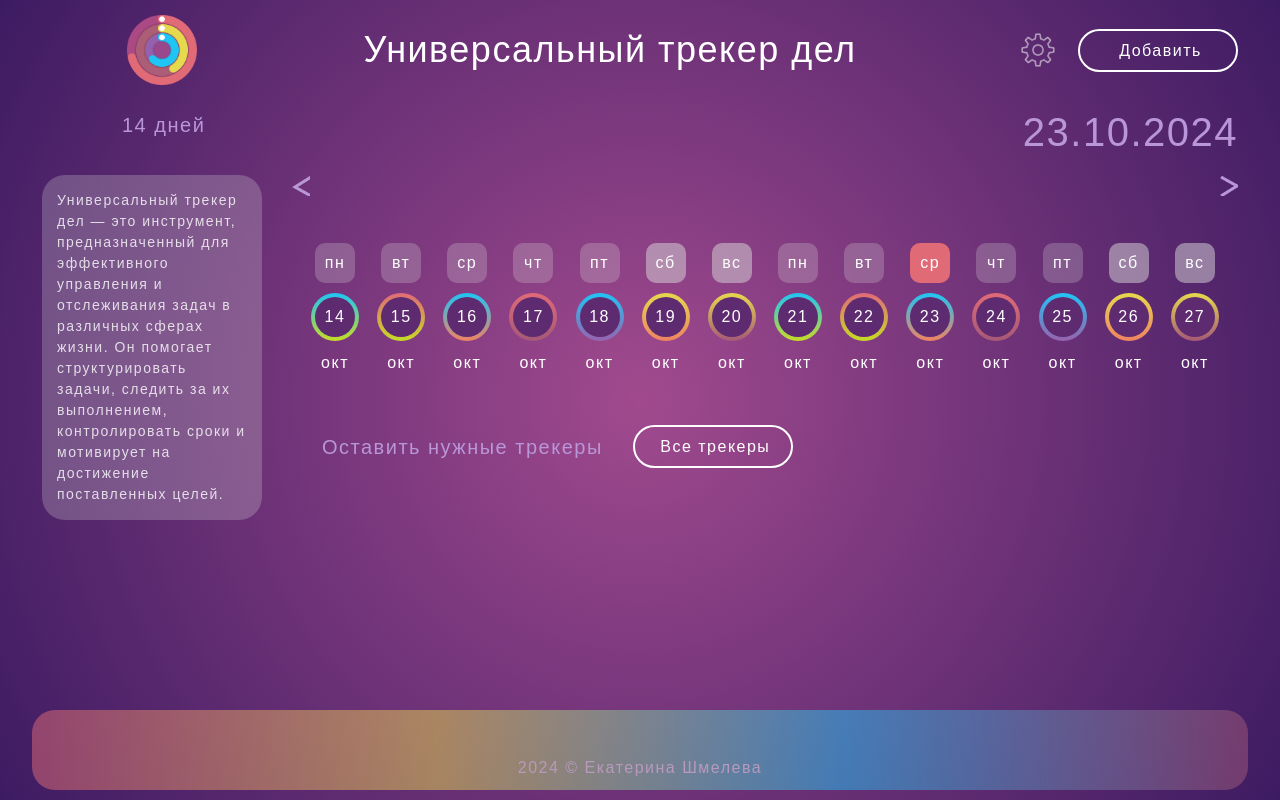
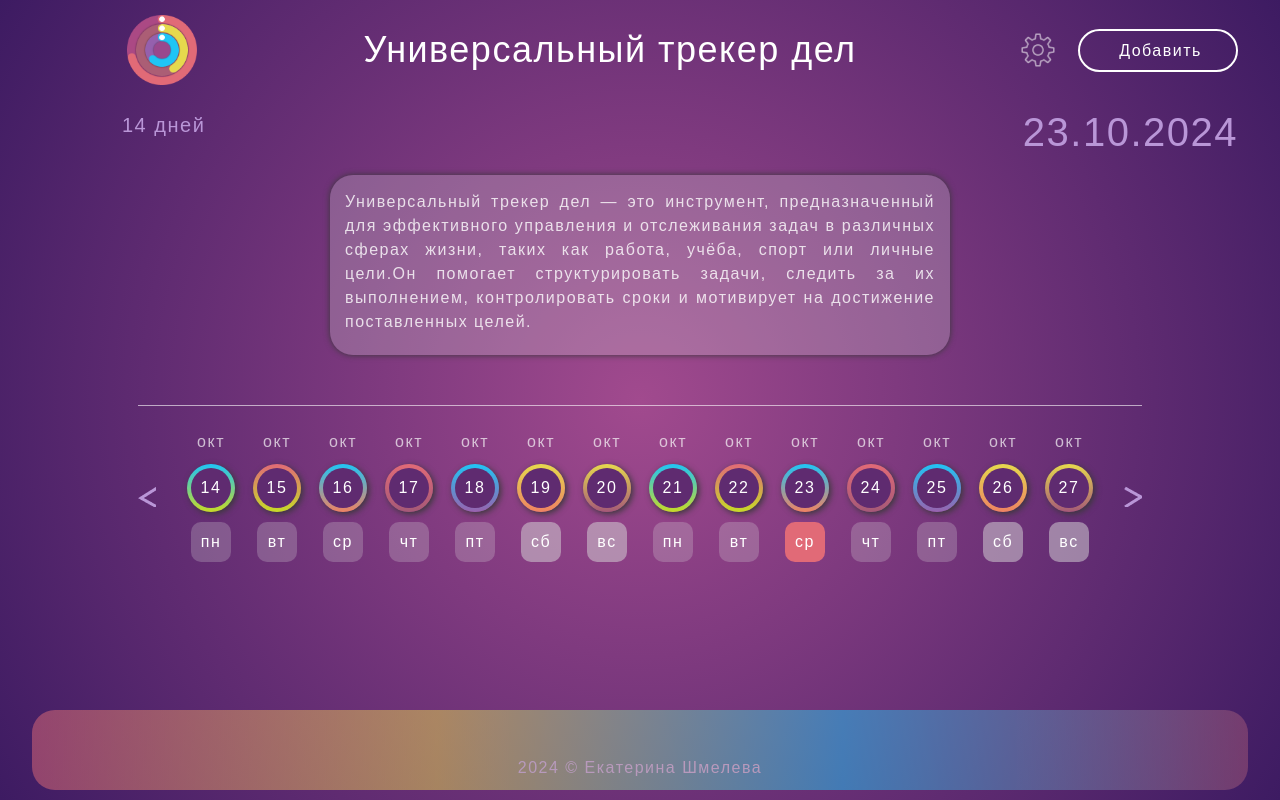
Before and after one commit to gutkati/react-tracker, a React (Vite) app: page / in a window 1280 px wide. Built offline with nearby package versions, Linux system fonts and the light colour scheme.

Commit message:
Изменить расположение элементов в mainTracker

```diff
--- a/src/components/day/Day.module.css
+++ b/src/components/day/Day.module.css
@@ -3,6 +3,10 @@
     display: flex;
     flex-direction: column;
     align-items: center;
+}
+
+.month {
+    color: rgba(250, 250, 250, .7);
 }
 
 .square {
@@ -34,6 +38,7 @@
     flex-direction: row;
     align-items: center;
     justify-content: center;
+    box-shadow: 2px 2px 6px #393939;
 }
 
 .gradient1 {
--- a/src/components/day/day.jsx
+++ b/src/components/day/day.jsx
@@ -57,9 +57,15 @@ const Day = ({index, date}) => {
     // Чтобы сравнить две даты, лучше использовать toDateString(), это позволит сравнить только день, месяц и год
     return (
         <div className={styles.box__day}>
-            <div>
-                {/*{markShow}*/}
-                {marks(date)}
+
+
+            <p className={styles.month}>{month}</p>
+
+
+            <div className={`${styles.circle} ${styles[gradient]}`}>
+                <div className={styles.little__circle}>
+                    <p>{num}</p>
+                </div>
             </div>
 
             <div
@@ -69,12 +75,12 @@ const Day = ({index, date}) => {
                 `}>
                 <p>{day}</p>
             </div>
-            <div className={`${styles.circle} ${styles[gradient]}`}>
-                <div className={styles.little__circle}>
-                    <p>{num}</p>
-                </div>
+
+             <div>
+                {/*{markShow}*/}
+                {marks(date)}
             </div>
-            <p>{month}</p>
+
         </div>
     );
 };
--- a/src/components/infoBox/InfoBox.module.css
+++ b/src/components/infoBox/InfoBox.module.css
@@ -1,15 +1,20 @@
 .info__box {
-    width: 220px;
-    min-height: 340px;
+    width: 620px;
+    min-height: 180px;
     /*width: fit-content;*/
     height: fit-content;
     padding: 15px;
     box-sizing: border-box;
     border-radius: 23px;
     background-color: rgba(217, 217, 217, .25);
+    text-align: justify;
+    overflow-wrap: break-word; /* Включаем перенос длинных слов */
+    word-break: break-word; /* Подстраховка для старых браузеров */
+    margin: 0 auto; /* Центрируем блок */
+    box-shadow: 0 0 6px #393939;
 }
 
 .text {
-    font-size: 14px;
+    font-size: 16px;
     opacity: .8;
 }
--- a/src/components/infoBox/infoBox.jsx
+++ b/src/components/infoBox/infoBox.jsx
@@ -4,9 +4,8 @@ import styles from './InfoBox.module.css'
 const InfoBox = () => {
     return (
         <div className={styles.info__box}>
-            <p className={styles.text}>Универсальный трекер
-                дел — это инструмент,
-                предназначенный для эффективного управления и отслеживания задач в различных сферах жизни. Он помогает структурировать задачи, следить за их выполнением, контролировать сроки и мотивирует на достижение поставленных целей.
+            <p className={styles.text}>
+                Универсальный трекер дел — это инструмент, предназначенный для эффективного управления и отслеживания задач в различных сферах жизни, таких как работа, учёба, спорт или личные цели.Он помогает структурировать задачи, следить за их выполнением, контролировать сроки и мотивирует на достижение поставленных целей.
             </p>
         </div>
     );
--- a/src/components/mainTracker/MainTracker.module.css
+++ b/src/components/mainTracker/MainTracker.module.css
@@ -1,9 +1,9 @@
 .main {
-    width: 95%;
+    width: 80%;
     padding: 10px;
     box-sizing: border-box;
     display: flex;
-    flex-direction: row;
+    flex-direction: column;
     flex: 1;
 }
 
@@ -16,17 +16,19 @@
 }
 
 .container__main {
-    margin-left: 30px;
     display: flex;
     flex-direction: column;
     width: 100%;
+    margin-top: 30px;
 }
 
 .container__marks {
-    min-height: 220px;
+    min-height: 180px;
     display: flex;
     flex-direction: row;
     justify-content: space-between;
+    align-items: center;
+    gap: 30px;
 }
 
 .style__btn {
--- a/src/components/mainTracker/mainTracker.jsx
+++ b/src/components/mainTracker/mainTracker.jsx
@@ -115,6 +115,7 @@ const MainTracker = () => {
             </div>
 
             <div className={styles.container__main}>
+                <div className={styles.border}/>
                 <div className={styles.container__marks}>
                     <button className={styles.prev} onClick={showPrevDays}/>
                     <div className={styles.container__calendar}>
@@ -131,13 +132,13 @@ const MainTracker = () => {
                     <button className={styles.next} onClick={showNextDays}/>
                 </div>
 
-                <div className={styles.container__filter}>
-                    <p className={styles.filter__text}>Оставить нужные трекеры</p>
+                {/*<div className={styles.container__filter}>*/}
+                {/*    <p className={styles.filter__text}>Оставить нужные трекеры</p>*/}
 
-                    <NavLink to='/trackers' className={styles.filter}>
-                        <InputStyle size='size__small' value='Все трекеры' type='button'/>
-                    </NavLink>
-                </div>
+                {/*    <NavLink to='/trackers' className={styles.filter}>*/}
+                {/*        <InputStyle size='size__small' value='Все трекеры' type='button'/>*/}
+                {/*    </NavLink>*/}
+                {/*</div>*/}
 
             </div>
         </div>
```
